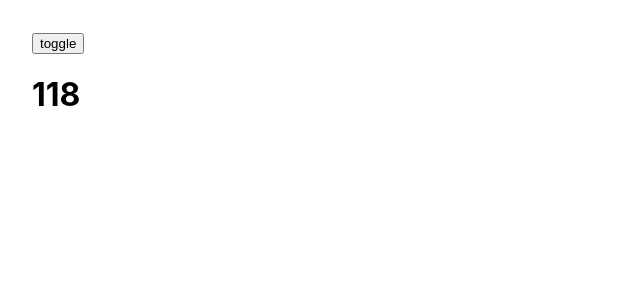
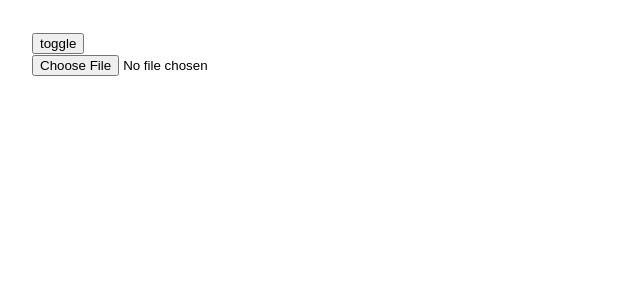
Before and after one commit to Khoaruoi69/test, a React (Create React App) app: page / in a window 1280 px wide. Both pictures are taken after a click on the button "toggle". Shown: the top 300 px of the page, without its empty margins (0-640 px from the left). Built offline with nearby package versions, Linux system fonts and the light colour scheme.

Commit message:
useffect() with fake Chat App

```diff
--- a/src/Content.js
+++ b/src/Content.js
@@ -34,26 +34,35 @@ import { useEffect, useInsertionEffect, useState } from "react";
 
 // 1. Callback luôn được gọi sau khi componet mounted
 // 2. clearn function luôn đc gọi trước khi unmounted component
-
-
+// 3. Clearn up luôn được gọi trước khi callback được gọi ( trừ lần đầu)
 
 function Content() {
+  const [avart, setAvatar] = useState();
 
-    const [countdown, setCountdown] = useState(120);
+  useEffect(() =>{
+    // clearr upp
+    return ()=>{
+       avart && URL.revokeObjectURL(avart.preview)
+    }
+  },[avart])
+  const handlePreviewAvatar = (e) => {
+     const file = e.target.files[0]
 
-    useEffect(() =>{
-        const timerId = setInterval(()=>{
-            setCountdown(prev=>prev -1)
-            console.log('Countdown...')
-          }, 1000)
-          // clearn up dọn dẹp tranhs rò rỉ bộ nhớ
-          return () => clearInterval(timerId)
-    },[])
+    file.preview = URL.createObjectURL(file);
+
+    setAvatar(file);
+    console.log(file);
+
+  };
+
   return (
-
-
     <div>
-        <h1>{countdown}</h1>
+      <input
+        type="file"
+        //mutiple : cho phép chọn nhiều ảnh
+        onChange={handlePreviewAvatar}
+      />
+      {avart && <img src={avart.preview} alt="" width="10%" />}
     </div>
   );
 }
```
